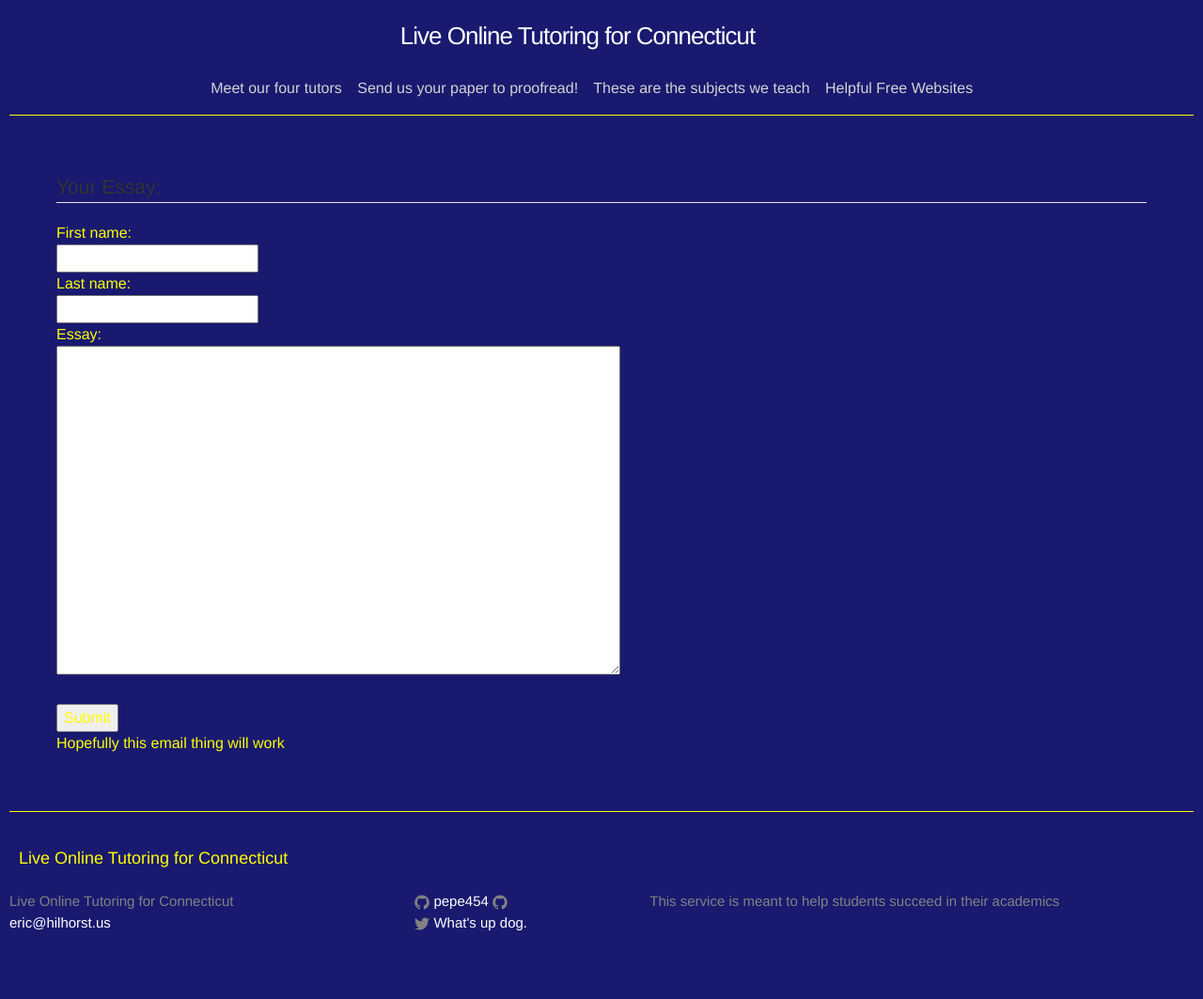
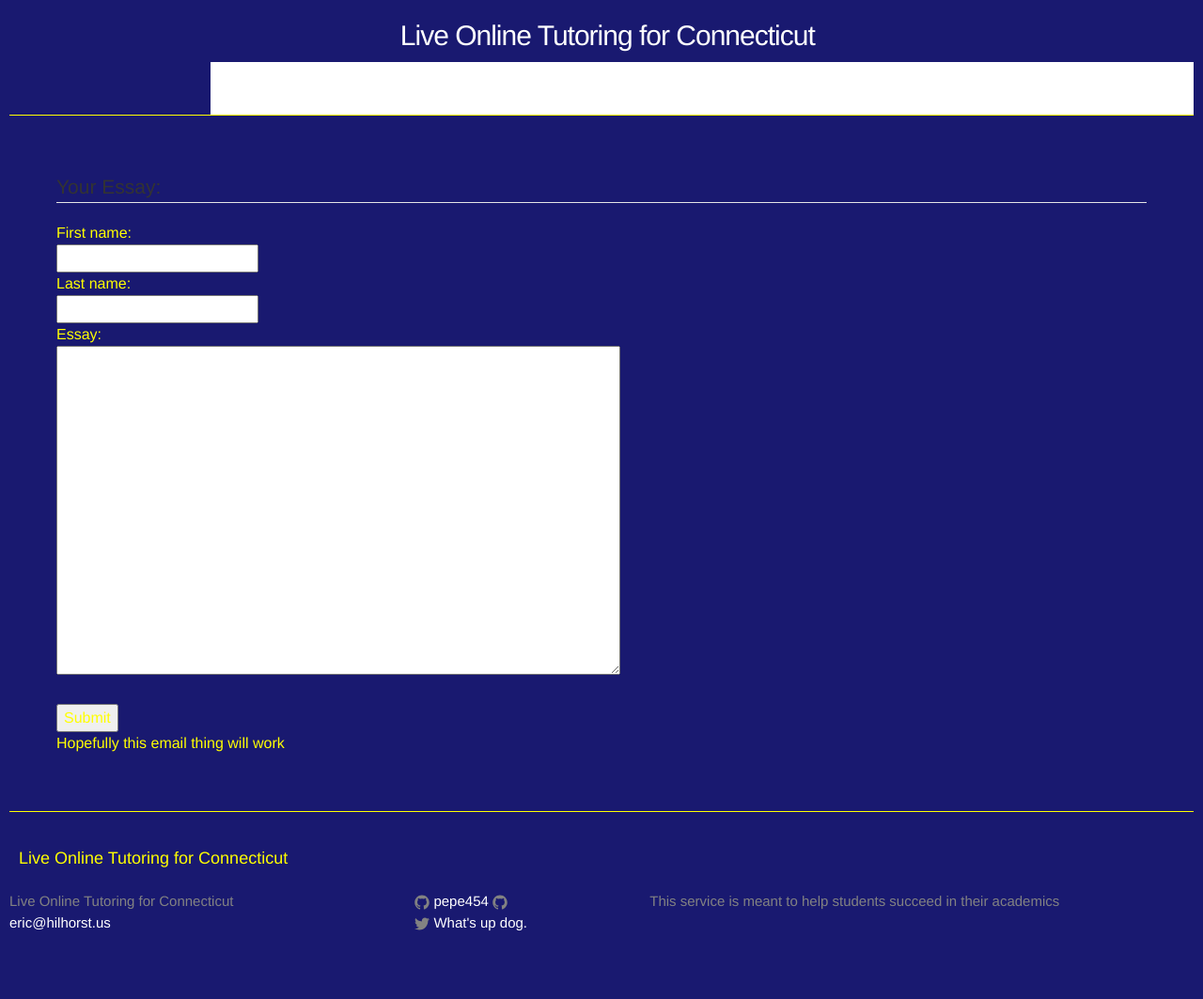
Before and after one commit to pepe454/pepe454.github.io, a Jekyll site: the page built from nav-bar/proofreading.md, in a window 1280 px wide. Shown: the whole page at 94% size. Built offline with Jekyll 4.4.1, drawn with Linux system fonts in a browser that asks for light colours.

Commit message:
Update _layout.scss

```diff
--- a/_sass/_layout.scss
+++ b/_sass/_layout.scss
@@ -9,11 +9,12 @@
 }
 
 .site-title {
-    font-size: 26px;
+    font-size: 30px;
     font-weight: 300;
     line-height: 56px;
     letter-spacing: -1px;
     color: white;
+    margin-top: 20%;
     margin-left: 33%;
     margin-right: 25%;
     @include media-query($on-palm) {
@@ -28,13 +29,14 @@
 .site-nav {
     line-height: 56px;
     margin-left: 17%;
+    background-color: white;
 
     .menu-icon {
         display: none;
     }
 
     .page-link {
-        color: #d3d3d3;
+        color: midnight-blue;
         line-height: $base-line-height;
 
         // Gaps between nav items, but not on the last one
```
